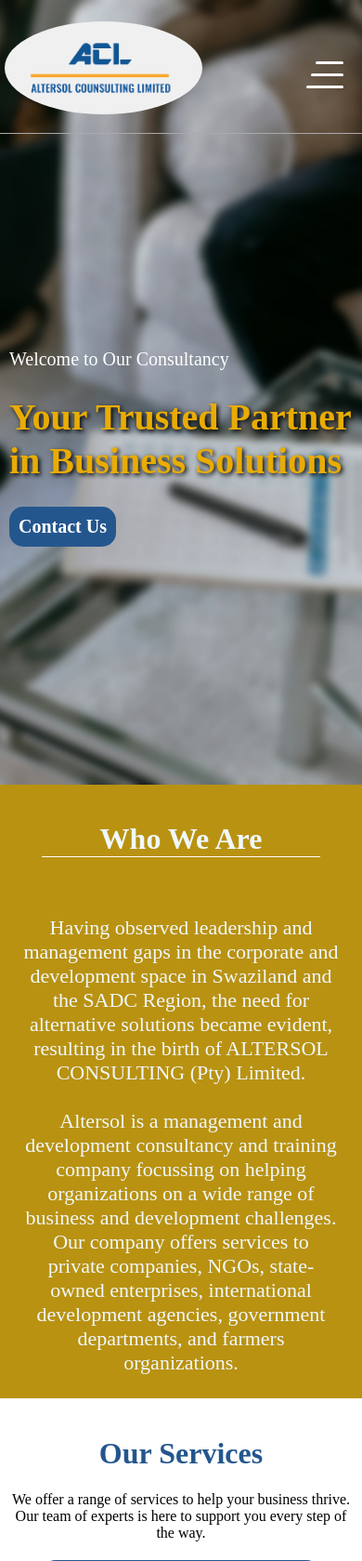
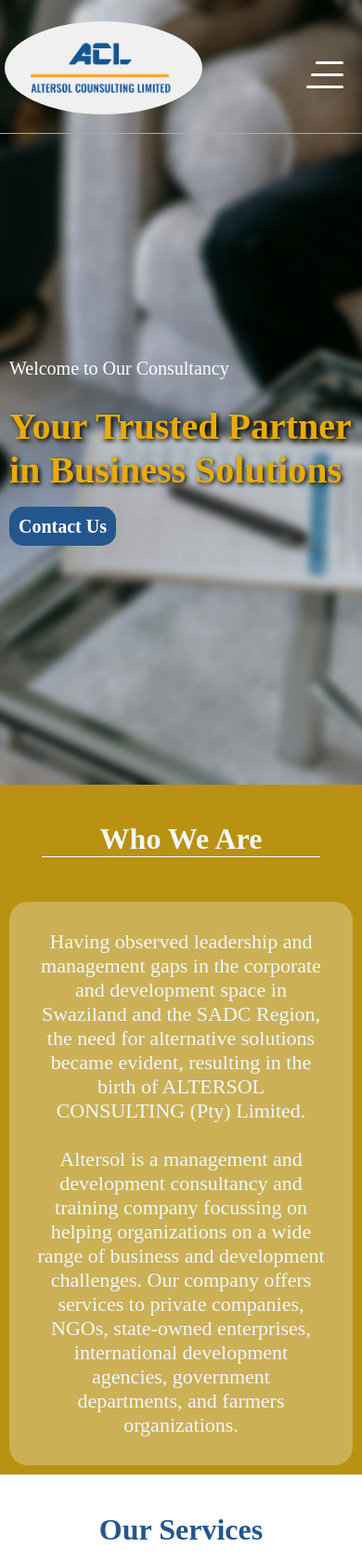
Before and after one commit to Tmazst/altersol, a Flask app: page / in a window 390 px wide. Shown: the top 1679 px of the page at 93% size. Run offline with Flask 3, Linux system fonts and the light colour scheme; some libraries are stand-ins or nearby versions; some web fonts are replaced.

Commit message:
recruitment piggs peak

```diff
--- a/static/css/styles.css
+++ b/static/css/styles.css
@@ -1122,7 +1122,7 @@
 
 #open-job-details{
     position: absolute;
-    bottom: 5px;
+    bottom: 0px;
     transform: translate(-50%, -50%);
     left:50%;
     /* box-shadow: 0 5px 25px rgba(0,0,0,0.3); */
@@ -2113,13 +2113,23 @@
     color:rgb(43, 42, 42)
 }
 
+.a-links{
+    text-decoration: none;
+}
+
 #caption{
     text-shadow: 2px 2px 5px rgba(0, 0, 0, 1);
 }
 
 @media all and (max-width: 700px){
+    #open-job-details{
+        width:100% !important
+    }
     .about-content{
         flex-wrap: wrap !important;
+        background:rgba(245, 245, 245, 0.3) ;
+        border-radius: 20px;
+        padding:15px
     }
     #caption{
         font-size:40px !important;
--- a/static/js_script.js
+++ b/static/js_script.js
@@ -48,28 +48,57 @@
 //window.onscroll = function() {handleScroll()};
 
 // Scripts fades in the Services Cards Elements when they are in the viewport
-function isInViewport(element) {
+// function isInViewport(element) {
+//     const rect = element.getBoundingClientRect();
+//     return (
+//         rect.top >= 0 &&
+//         rect.left >= 0 &&
+//         rect.bottom <= (window.innerHeight || document.documentElement.clientHeight) &&
+//         rect.right <= (window.innerWidth || document.documentElement.clientWidth)
+//     );
+// }
+
+// document.addEventListener('scroll', () => {
+//     const cards = document.querySelectorAll('.ser-card');
+//     const contactSection = document.querySelectorAll('.fader');
+//     cards.forEach((element, index) => {
+//         if (isInViewport(element)) {
+//             setTimeout(() => {
+//                 element.classList.add('fade-in');
+//             }, 350 * index);
+//         }
+//     });
+//     contactSection.forEach((element, index) => {
+//         if (isInViewport(element)) {
+//             setTimeout(() => {
+//                 element.classList.add('fade-in');
+//             }, 350 * index);
+//         }
+//     });
+// });
+
+function isInViewport(element, offset = 100) {
     const rect = element.getBoundingClientRect();
     return (
-        rect.top >= 0 &&
-        rect.left >= 0 &&
-        rect.bottom <= (window.innerHeight || document.documentElement.clientHeight) &&
-        rect.right <= (window.innerWidth || document.documentElement.clientWidth)
+        rect.top < (window.innerHeight - offset) &&
+        rect.bottom > 0
     );
 }
 
 document.addEventListener('scroll', () => {
     const cards = document.querySelectorAll('.ser-card');
     const contactSection = document.querySelectorAll('.fader');
+
     cards.forEach((element, index) => {
-        if (isInViewport(element)) {
+        if (isInViewport(element, 100)) {
             setTimeout(() => {
                 element.classList.add('fade-in');
             }, 350 * index);
         }
     });
+
     contactSection.forEach((element, index) => {
-        if (isInViewport(element)) {
+        if (isInViewport(element, 100)) {
             setTimeout(() => {
                 element.classList.add('fade-in');
             }, 350 * index);
--- a/templates/base.html
+++ b/templates/base.html
@@ -37,10 +37,12 @@
                     <!-- <img class="nav-ico" src="static/icons/post_icon.png" /> -->
                     <a href="#services"><span style="color:white">Services</span></a>
                   </div>
+
                   <div id="" class="saas-nav-item gen-flex">
                     <!-- <img class="nav-ico" src="static/icons/applyeasy-icon.png" /> -->
-                    <a href="#contact"><span style="color:white">Contact</span></a>
+                    <a href="#contact-us-div"><span style="color:white">Contact</span></a>
                   </div>
+
                   <div id="" class="saas-nav-item gen-flex">
                     <!-- <img class="nav-ico" src="static/icons/tracker-icon.png" /> -->
                     <a href="#partners"><span style="color:white">Partners</span></a>
--- a/templates/index.html
+++ b/templates/index.html
@@ -90,9 +90,9 @@
             <div class="navig" style="padding:10px">
                 <ul style="list-style: none; display: flex; gap: 15px; margin: 0; padding: 0;">
                     <li><a href="#" style="text-decoration: none;">Home</a></li>
-                    <li><a href="#" style="text-decoration: none;">About</a></li>
-                    <li><a href="#" style="text-decoration: none;">Services</a></li>
-                    <li><a href="#" style="text-decoration: none;">Contact</a></li>
+                    <li><a href="#about" style="text-decoration: none;">About</a></li>
+                    <li><a href="#services" style="text-decoration: none;">Services</a></li>
+                    <li><a href="#contact-us-div" style="text-decoration: none;">Contact</a></li>
                 </ul>
             </div>
         </div>
@@ -101,7 +101,7 @@
             <div style="height:max-content;">
                 <label class="sub-caption" style="font-size: ;  text-align: center; color: white;width:100%">Welcome to Our Consultancy</label>
                 <h1 id="caption" style="font-size: 4rem; font-weight: bold; text-align: left; animation: fade 9s infinite;">Your Trusted Partner in Business Solutions</h1>
-                <div style="width:max-content;border-radius: 15px;" class="btns">Contact Us</div>
+                <a href="#contact-us-div" style="width:max-content;border-radius: 15px;" class="btns a-links">Contact Us</a>
             </div>
         </div>
 
@@ -285,6 +285,7 @@
     </div> -->
 </div>
 
+<!--Recruitment-->
 <div id="recruitment" style="flex-wrap: wrap;" class="service-div gen-flex-col Recruitment-bg">
     <h2 class="ser-title-dec">Executive Recruitment</h2>
     <h4 class="ser-description">We specialize in identifying and placing senior management talent for prominent organizations, ensuring leadership that drives growth and success.</h4>
```
